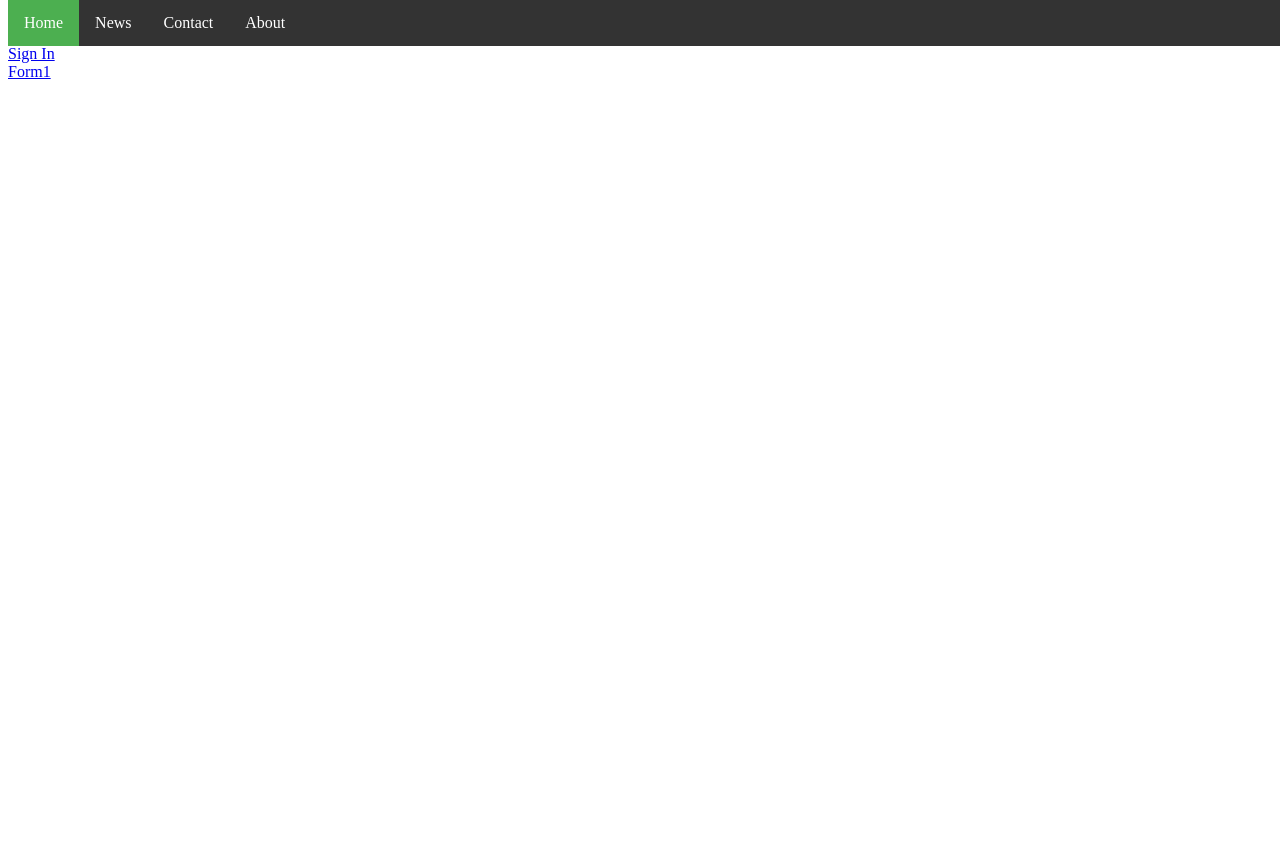
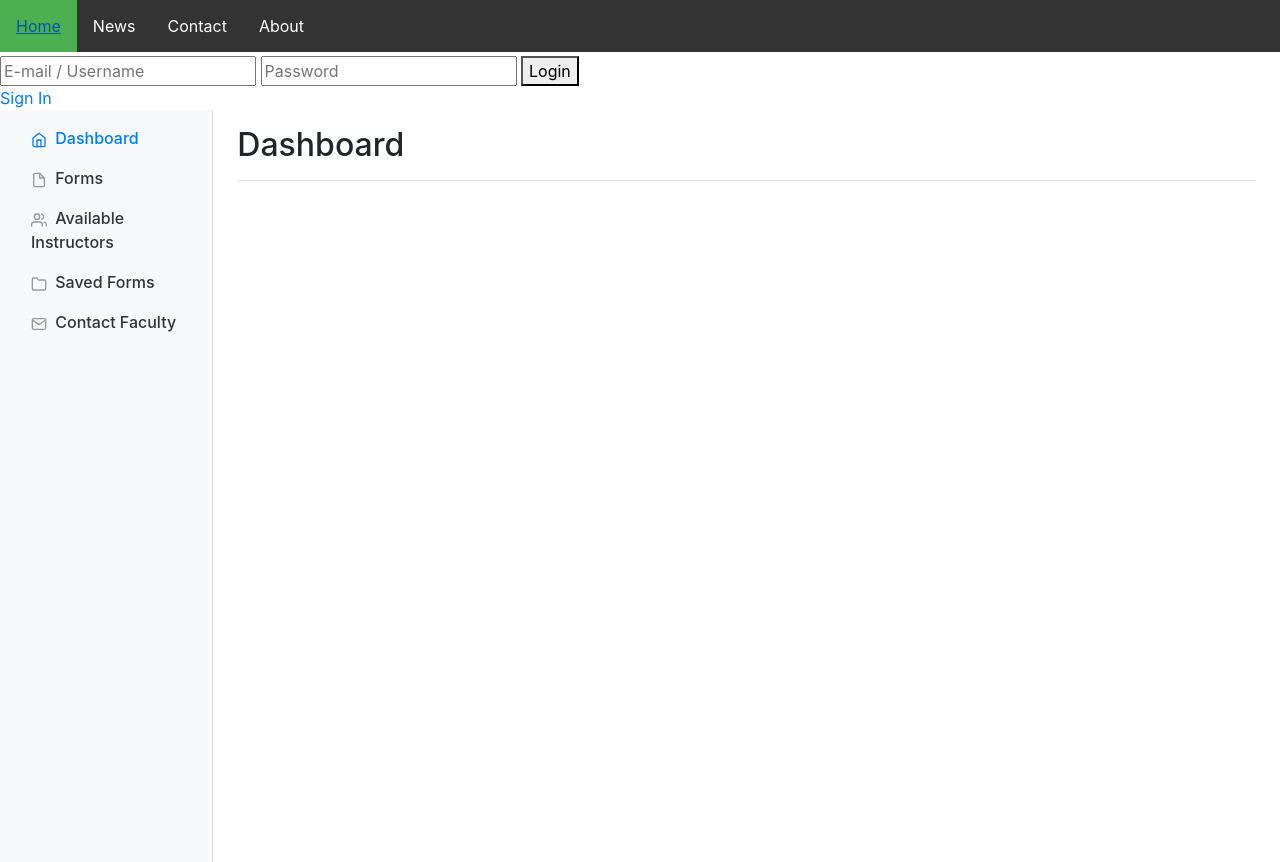
Before and after one commit to alemor10/seniorproject, a PHP site: page /dashboard.php in a window 1280 px wide. Before the commit the page ends 79 px from the top, so only its background shows below. Run offline with PHP 8.4, Linux system fonts and the light colour scheme.

Commit message:
update to dashboard/formspage

```diff
--- /dev/null
+++ b/css/dashboard.css
@@ -0,0 +1,94 @@
+body {
+    padding-top: 3.5rem;
+  }
+
+
+  .feather {
+    width: 16px;
+    height: 16px;
+    vertical-align: text-bottom;
+  }
+
+  /*
+   * Sidebar
+   */
+
+  .sidebar {
+    position: fixed;
+    top: 0;
+    bottom: 0;
+    left: 0;
+    z-index: 100; /* Behind the navbar */
+    padding: 0;
+    box-shadow: inset -1px 0 0 rgba(0, 0, 0, .1);
+  }
+
+  .sidebar-sticky {
+    position: -webkit-sticky;
+    position: sticky;
+    top: 48px; /* Height of navbar */
+    height: calc(100vh - 48px);
+    padding-top: .5rem;
+    overflow-x: hidden;
+    overflow-y: auto; /* Scrollable contents if viewport is shorter than content. */
+  }
+
+  .sidebar .nav-link {
+    font-weight: 500;
+    color: #333;
+  }
+
+  .sidebar .nav-link .feather {
+    margin-right: 4px;
+    color: #999;
+  }
+
+  .sidebar .nav-link.active {
+    color: #007bff;
+  }
+
+  .sidebar .nav-link:hover .feather,
+  .sidebar .nav-link.active .feather {
+    color: inherit;
+  }
+
+  .sidebar-heading {
+    font-size: .75rem;
+    text-transform: uppercase;
+  }
+
+  /*
+   * Navbar
+   */
+
+  .navbar-brand {
+    padding-top: .75rem;
+    padding-bottom: .75rem;
+    font-size: 1rem;
+    background-color: rgba(0, 0, 0, .25);
+    box-shadow: inset -1px 0 0 rgba(0, 0, 0, .25);
+  }
+
+  .navbar .form-control {
+    padding: .75rem 1rem;
+    border-width: 0;
+    border-radius: 0;
+  }
+
+  .form-control-dark {
+    color: #fff;
+    background-color: rgba(255, 255, 255, .1);
+    border-color: rgba(255, 255, 255, .1);
+  }
+
+  .form-control-dark:focus {
+    border-color: transparent;
+    box-shadow: 0 0 0 3px rgba(255, 255, 255, .25);
+  }
+
+  /*
+   * Utilities
+   */
+
+  .border-top { border-top: 1px solid #e5e5e5; }
+  .border-bottom { border-bottom: 1px solid #e5e5e5; }
--- /dev/null
+++ b/css/formspage.css
@@ -0,0 +1,3 @@
+body {
+    padding-top: 3.5rem;
+  }
--- a/dashboard.php
+++ b/dashboard.php
@@ -1,27 +1,88 @@
-<html>
-<head>
+<!doctype html>
+<html lang="en">
+  <head>
+    <meta charset="utf-8">
+    <meta name="viewport" content="width=device-width, initial-scale=1, shrink-to-fit=no">
+    <meta name="description" content="">
+    <meta name="author" content="">
+    <link rel="icon" href="../../../../favicon.ico">
 
-<title>Home page</title>
-</head>
-<body>
+    <title>Dashboard Template for Bootstrap</title>
 
+    <!-- Bootstrap core CSS -->
+    <link rel="stylesheet" href="https://stackpath.bootstrapcdn.com/bootstrap/4.3.1/css/bootstrap.min.css" integrity="sha384-ggOyR0iXCbMQv3Xipma34MD+dH/1fQ784/j6cY/iJTQUOhcWr7x9JvoRxT2MZw1T" crossorigin="anonymous">
 
-<?php
+    <!-- Custom styles for this template -->
+    <link href="css/dashboard.css" rel="stylesheet">
+  </head>
+
+  <body>
+  <?php
     require "header.php";
 ?>
 
-<div class="tab-nav-container">
-    <div >
 
-    <a href="form.php" class="header-signup"> Form1 </a>
+
+    <div class="container-fluid">
+      <div class="row">
+        <nav class="col-md-2 d-none d-md-block bg-light sidebar">
+          <div class="sidebar-sticky">
+            <ul class="nav flex-column">
+              <li class="nav-item">
+                <a class="nav-link active" href="dashboard.php">
+                  <span data-feather="home"></span>
+                  Dashboard <span class="sr-only">(current)</span>
+                </a>
+              </li>
+              <li class="nav-item">
+                <a class="nav-link" href="formspage.php">
+                  <span data-feather="file"></span>
+                  Forms
+                </a>
+              </li>
+              <li class="nav-item">
+                <a class="nav-link" href="#">
+                  <span data-feather="users"></span>
+                  Available Instructors
+                </a>
+              </li>
+              <li class="nav-item">
+                <a class="nav-link" href="#">
+                  <span data-feather="folder"></span>
+                  Saved Forms
+                </a>
+              </li>
+              <li class="nav-item">
+                <a class="nav-link" href="#">
+                  <span data-feather="mail"></span>
+                  Contact Faculty
+                </a>
+              </li>
+            </ul>
+
+
+        </nav>
+
+        <main role="main" class="col-md-9 ml-sm-auto col-lg-10 pt-3 px-4">
+          <div class="d-flex justify-content-between flex-wrap flex-md-nowrap align-items-center pb-2 mb-3 border-bottom">
+            <h1 class="h2">Dashboard</h1>
+
+          </div>
+
+        </main>
+      </div>
     </div>
 
-</div>
+    <!-- Bootstrap core JavaScript
+    ================================================== -->
 
 
+    <!-- Icons -->
+    <script src="https://unpkg.com/feather-icons/dist/feather.min.js"></script>
+    <script>
+      feather.replace()
+    </script>
 
 
-</body>
-
-
+  </body>
 </html>
--- a/form.php
+++ b/forms/form.php
@@ -5,7 +5,7 @@
 <body>
 
 <?php
-    require "header.php";
+    require "../header.php";
 ?>
 
 <h2>First Form </h2>
--- a/header.php
+++ b/header.php
@@ -11,6 +11,7 @@
         <meta charset="utf-8">
         <meta name="descriptiom" content= "hi ur fat">
         <meta name = viewport content="width=device-width, inital-scale=1">
+        <link rel="stylesheet" href="https://stackpath.bootstrapcdn.com/bootstrap/4.3.1/css/bootstrap.min.css" integrity="sha384-ggOyR0iXCbMQv3Xipma34MD+dH/1fQ784/j6cY/iJTQUOhcWr7x9JvoRxT2MZw1T" crossorigin="anonymous">
         <title> hello</title>
     </head>
 
--- a/index.php
+++ b/index.php
@@ -1,6 +1,7 @@
 <html>
 <head>
 <title>Home page</title>
+<link href="//netdna.bootstrapcdn.com/bootstrap/3.1.1/css/bootstrap.min.css" rel="stylesheet">
 </head>
 <body>
 
```
Also changed, not shown: css/login.css (added, +49 -0 lines), formspage.php (added, +58 -0 lines), login.php (+31 -40 lines).
